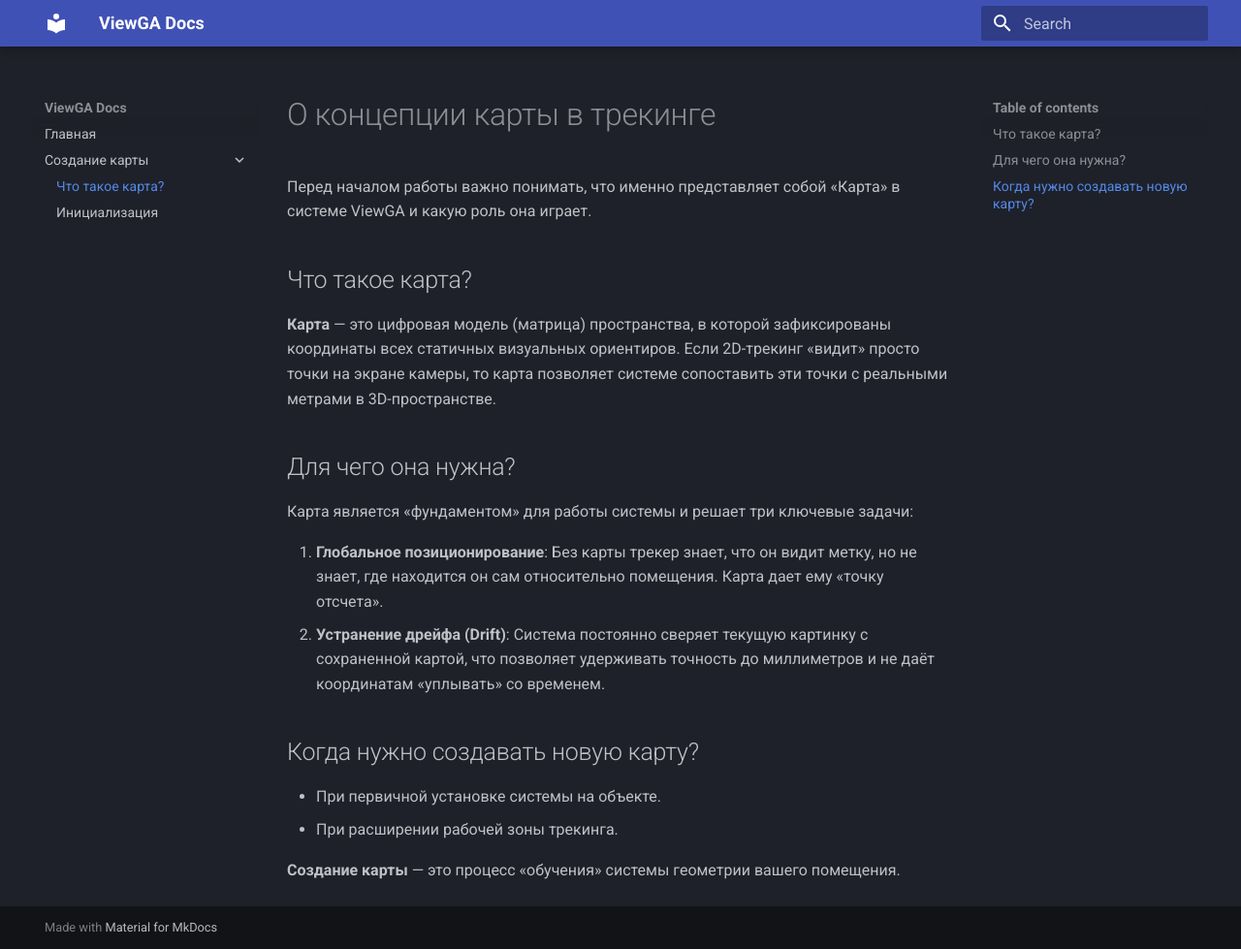
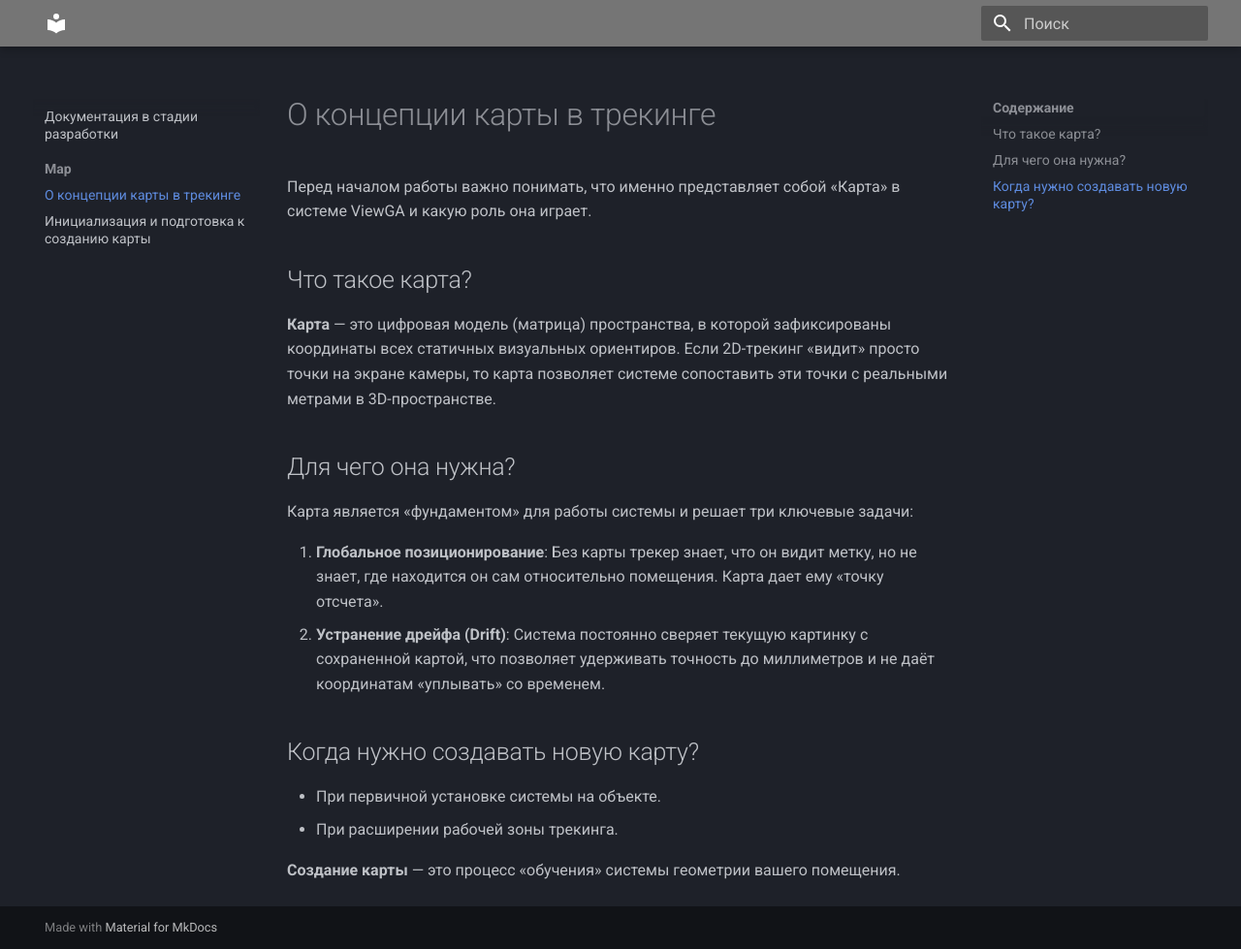
Before and after one commit to AlexanderBelovViewGA/ViewGA, an MkDocs documentation site: the page built from docs/map/index.md, in a window 1280 px wide and 979 px high. Shown: the whole window at 97% size. Built offline with MkDocs 1.6.1 and Material for MkDocs 9.7.7, drawn with Linux system fonts in a browser that asks for light colours.

Commit message:
Update mkdocs.yml

```diff
--- a/mkdocs.yml
+++ b/mkdocs.yml
@@ -1,12 +1,13 @@
-site_name: ViewGA Docs
 theme:
   name: material
+  language: ru
   palette:
-    scheme: slate
-    primary: indigo
-
-nav:
-  - Главная: index.md
-  - Создание карты:
-      - Что такое карта?: map/index.md
-      - Инициализация: map/initialization.md
+    # Темная тема с серыми акцентами
+    - scheme: slate
+      primary: grey
+      accent: blue
+  features:
+    - navigation.sections  # Группировка меню в блоки
+    - navigation.expand    # Меню сразу раскрыто
+    - navigation.top       # Кнопка "Вверх"
+    - content.code.copy    # Кнопка "Копировать" для кода
```
